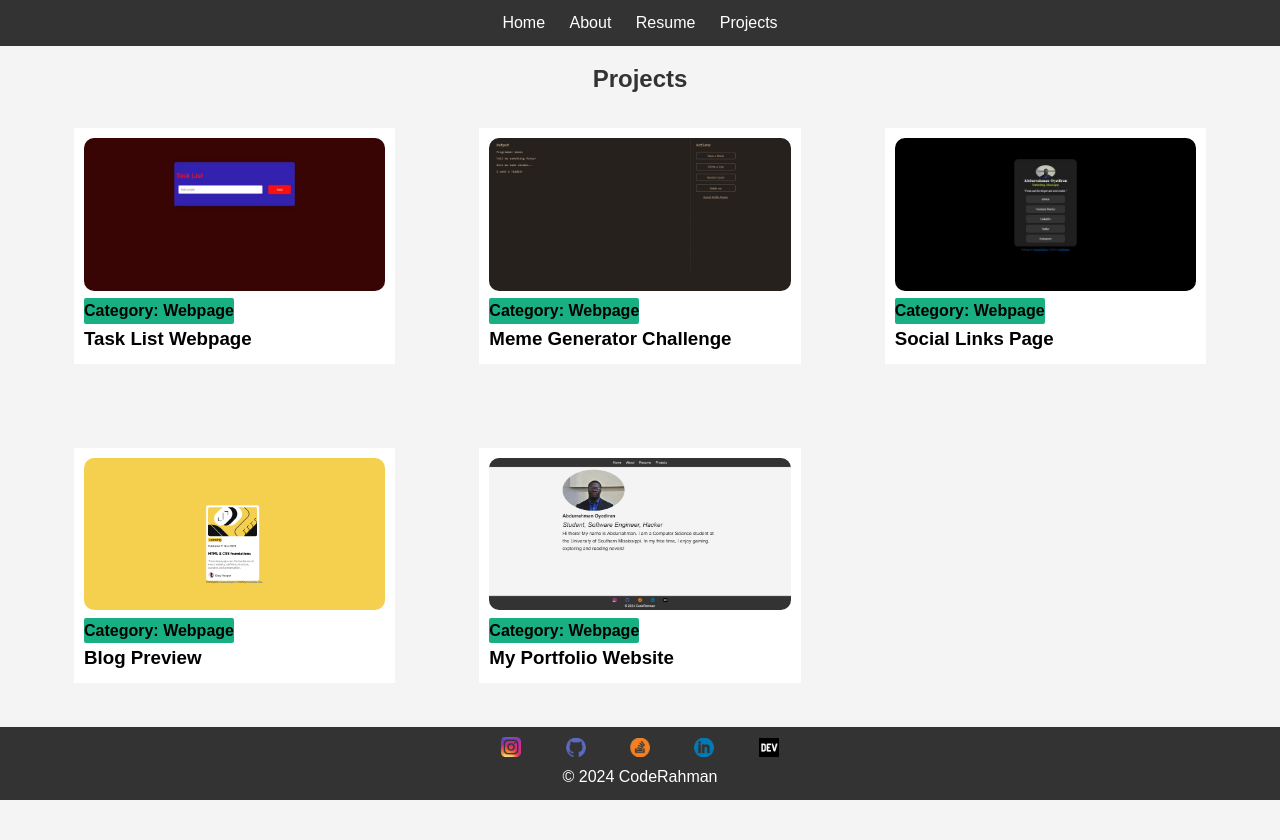
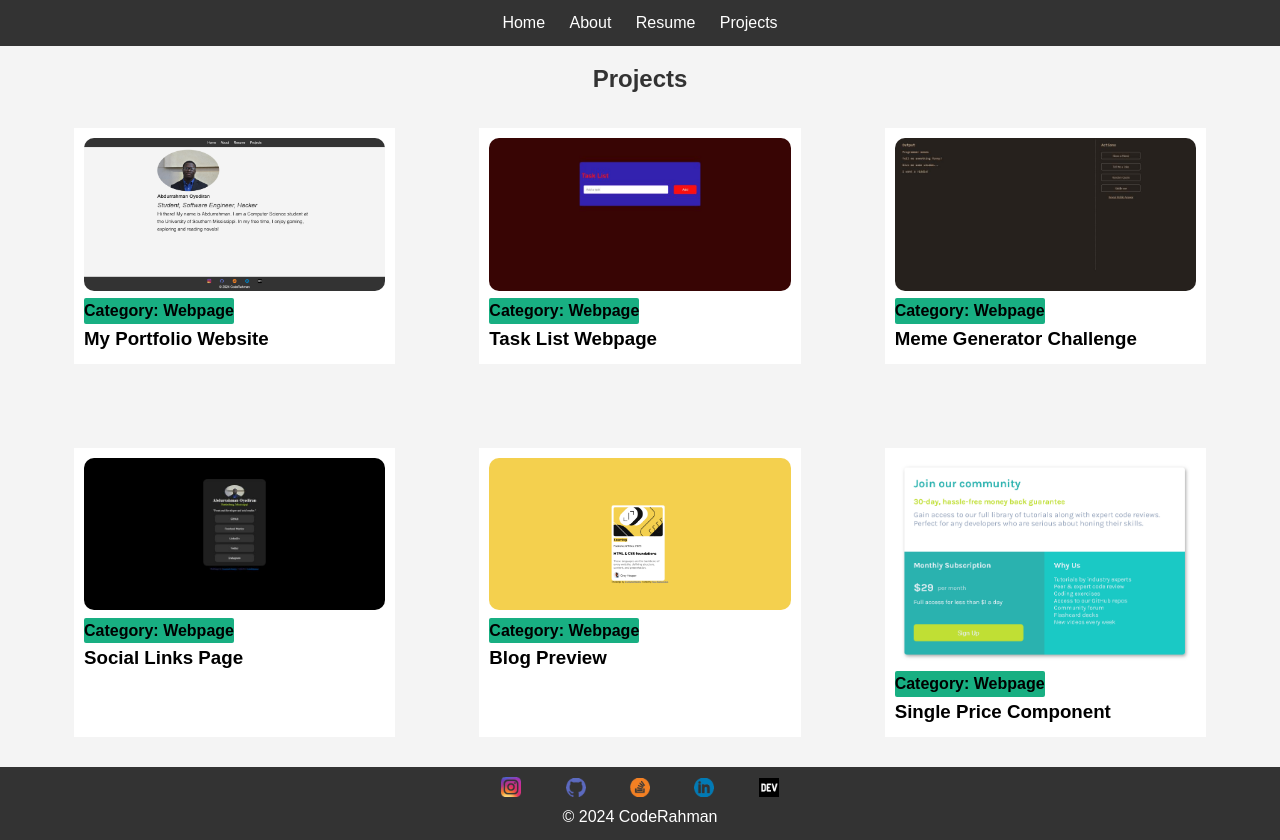
Before and after one commit to CodeRahman/portfolio, a plain HTML site: page projects.html in a window 1280 px wide. Before the commit the page ends 800 px from the top, so only its background shows below. Drawn offline with Linux system fonts and the light colour scheme.

Commit message:
newproject

```diff
--- a/projects.html
+++ b/projects.html
@@ -23,6 +23,11 @@
             <main>
                 <div class="projectname"><h2>Projects</h2></div>
                 <section id="projects">
+                    <a href="https://coderahman.github.io/portfolio/" class="projectlink" target="_blank">
+                        <img src="dispic6.png" width="100%" class="projimg">
+                        <div class="category"><h4>Category: Webpage</h4></div>
+                        <h3 class="name">My Portfolio Website</h3>
+                    </a>
                     <a href="https://coderahman.github.io/tasklist/" class="projectlink" target="_blank">
                         <img src="dispic1.jpeg" width="100%" class="projimg">
                         <div class="category"><h4>Category: Webpage</h4></div>
@@ -43,11 +48,12 @@
                         <div class="category"><h4>Category: Webpage</h4></div>
                         <h3 class="name">Blog Preview</h3>
                     </a>
-                    <a href="https://coderahman.github.io/portfolio/index.html" class="projectlink" target="_blank">
-                        <img src="dispic6.png" width="100%" class="projimg">
+                    <a href="https://coderahman.github.io/singlepricecomp/" class="projectlink" target="_blank">
+                        <img src="dispic7.png" width="100%" class="projimg">
                         <div class="category"><h4>Category: Webpage</h4></div>
-                        <h3 class="name">My Portfolio Website</h3>
+                        <h3 class="name">Single Price Component</h3>
                     </a>
+
                 </section>
             </main>
 
```
Also changed, not shown: dispic7.png (added).
